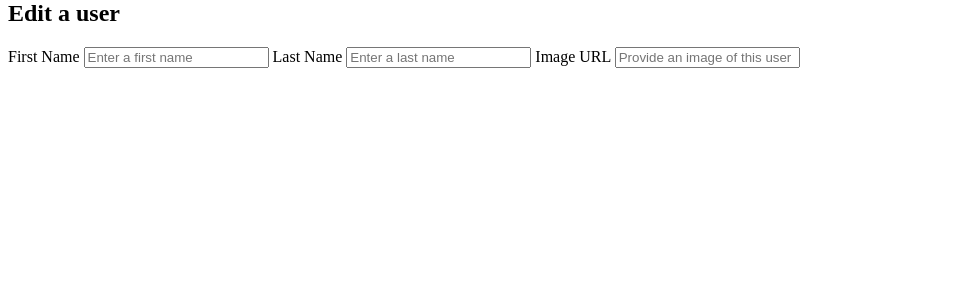
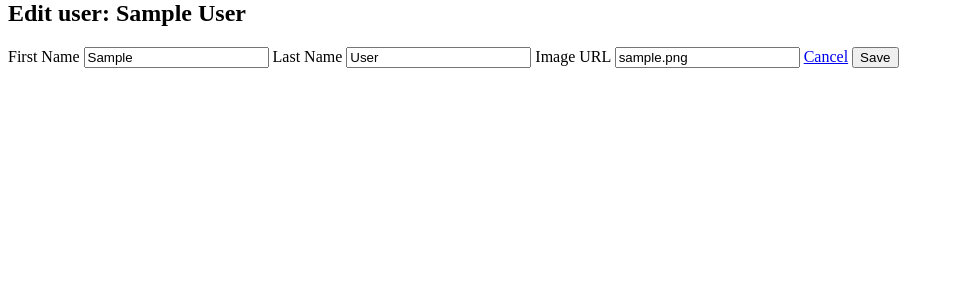
Before and after one commit to 000xzhou/SQLAlchemy, a Flask app: template templates/user_edit.page.html in a window 1280 px wide. Shown: the part 20-320 px from the top of the page, without its empty margins (0-954 px from the left). Run offline with Flask 3, Linux system fonts and the light colour scheme; the template is opened without the code that fills it: values that come from a table or form of the project are taken from there, others are empty; tables that the repository leaves empty hold one stand-in row (values such as "Sample post").

Commit message:
added user edit page

```diff
--- a/app.py
+++ b/app.py
@@ -55,17 +55,30 @@ def user_detail(user_id):
 # **GET */users/[user-id]/edit :*** Show the edit page for a user. Have a cancel button that returns to the detail page for a user, and a save button that updates the user.
 @app.route('/users/<user_id>/edit', methods=['GET', 'POST'])
 def user_edit(user_id):
+    # check if user exist
+    user = User.query.get_or_404(user_id)
+
     # **POST */users/[user-id]/edit :***Process the edit form, returning the user to the ***/users*** page.
     if request.method == 'POST':
-        fname = request.form.get('fname')
-        lname = request.form.get('lname')
-        image_url = request.form.get('image_url')
-        print("post method")
-    # find user in db
-    # if user: -if user exist
-    return render_template('user_edit_page.html')
-    # else elsesend to user not found page or redirect to userlist
-    # return refirect with flash
+        # user = User.query.get_or_404(user_id)
+        if user:
+            fname = request.form.get('fname')
+            lname = request.form.get('lname')
+            image_url = request.form.get('image_url')
+
+        # update user info
+            user.first_name = fname
+            user.last_name = lname
+            user.image_url = image_url
+
+            db.session.commit()
+
+            flash('User updated successfully', 'success')
+            return redirect(url_for('user_detail', user_id=user_id))
+        else:
+            flash('User not found', 'error')
+            return redirect(url_for('list_users'))
+    return render_template('user_edit.page.html', user = user)
 
 # **POST */users/[user-id]/delete :*** Delete the user.
 @app.route('/users/<user_id>/delete')
--- a/templates/user_detail_page.html
+++ b/templates/user_detail_page.html
@@ -1,5 +1,6 @@
 {% extends 'base.html' %} {% block title %}user detail{% endblock %} {% block
-content_title %}User detail page{% endblock %} {% block content %}
+content_title %}Detail page for {{user.first_name}} {{user.last_name}}{%
+endblock %} {% block content %}
 <img src="{{user.image_url}}" alt="user image" />
 <div>{{user.first_name}} {{user.last_name}}</div>
 <div>
--- a/templates/user_edit.page.html
+++ b/templates/user_edit.page.html
@@ -1,17 +1,33 @@
 {% extends 'base.html' %} {% block title %}user edit{% endblock %} {% block
-content_title %}Edit a user{% endblock %} {% block content %}
+content_title %}Edit user: {{user.first_name}} {{user.last_name}}{% endblock %}
+{% block content %}
 <form action="" method="post">
   <label for="fname">First Name</label>
-  <input type="text" name="fname" id="fname" placeholder="Enter a first name" />
+  <input
+    type="text"
+    name="fname"
+    id="fname"
+    placeholder="Enter a first name"
+    value="{{user.first_name}}"
+  />
   <label for="lname">Last Name</label>
-  <input type="text" name="lname" id="lname" placeholder="Enter a last name" />
+  <input
+    type="text"
+    name="lname"
+    id="lname"
+    placeholder="Enter a last name"
+    value="{{user.last_name}}"
+  />
   <label for="image_url">Image URL</label>
   <input
     type="text"
     name="image_url"
     id="image_url"
     placeholder="Provide an image of this user"
+    value="{{user.image_url}}"
   />
+  <a href="/users/{{user.id}}">Cancel</a>
+  <button type="submit">Save</button>
 </form>
 
 {% endblock %}
```
